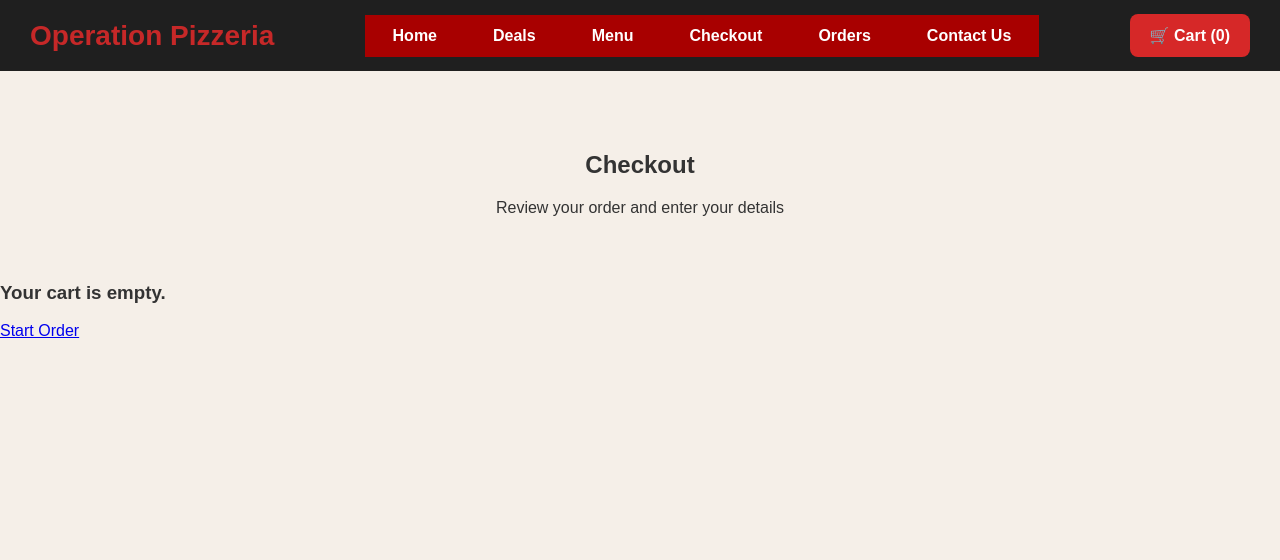
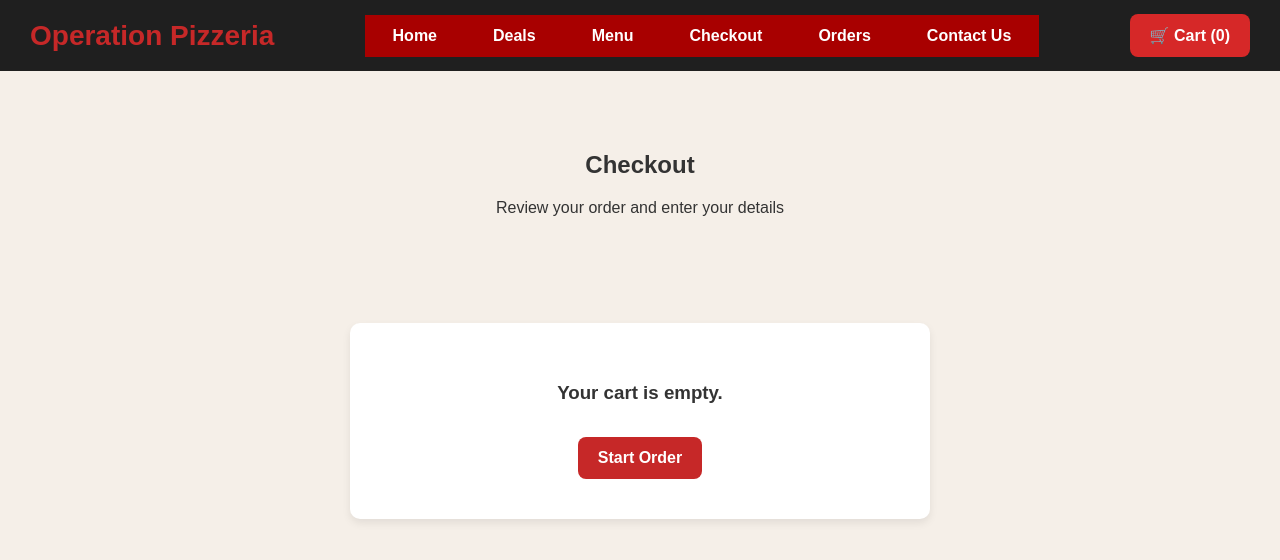
Before and after one commit to sktooyak/pizza-app, a Flask app: page /order in a window 1280 px wide. Shown: the top 560 px of the page. Run offline with Flask 3, Linux system fonts and the light colour scheme.

Commit message:
Update style.css
added empty cart style

```diff
--- a/static/style.css
+++ b/static/style.css
@@ -219,6 +219,31 @@ body {
     box-sizing: border-box; /* Prevents inputs from overflowing their container */
     margin-bottom: 12px;
 }
+/* EMPTY CART BUTTON */
+
+.empty-cart-btn {
+    display: inline-block;
+    margin-top: 15px;
+    background-color: #c62828;
+    color: white;
+    text-decoration: none;
+    padding: 12px 20px;
+    border-radius: 8px;
+    font-weight: bold;
+}
+
+.empty-cart-btn:hover {
+    background-color: #a61f1f;
+}
+.empty-checkout-state {
+    max-width: 500px;
+    margin: 60px auto;
+    background-color: white;
+    padding: 40px;
+    border-radius: 10px;
+    box-shadow: 0 4px 8px rgba(0, 0, 0, 0.08);
+    text-align: center;
+}
 /* ============================================================
    CART PAGE
    Centered cart layout with item list and total
```
